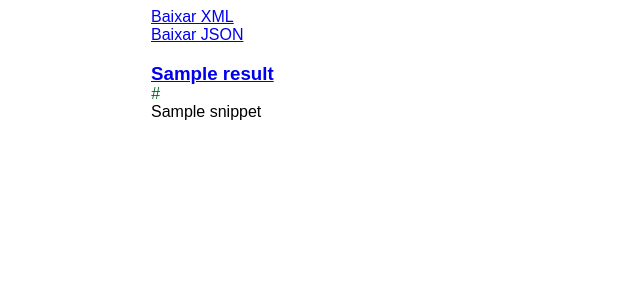
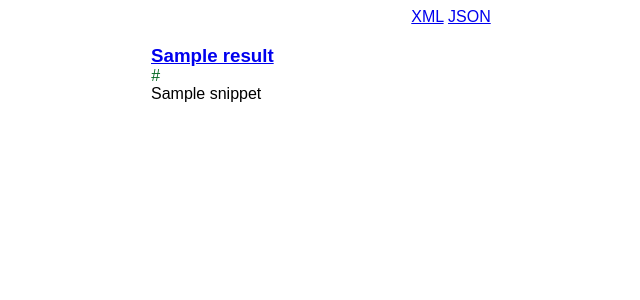
Before and after one commit to gtech-edu/recomendacao, a Django app: template recomendacao/recomendacao/templates/recomendacao/resultados.html in a window 1280 px wide. Shown: the top 300 px of the page, without its empty margins (189-829 px from the left). Run offline with Django 3.2, Linux system fonts and the light colour scheme; the template is opened without the code that fills it: most values are stand-ins (such as "Sample title", 1, 10 or a date in 2020); parts of the project's set-up code (start-up, migrations or seed data) failed here and were passed over; some libraries are stand-ins or nearby versions.

Commit message:
Alinhamento dos links XML/JSON

```diff
--- a/recomendacao/recomendacao/templates/recomendacao/resultados.html
+++ b/recomendacao/recomendacao/templates/recomendacao/resultados.html
@@ -2,12 +2,16 @@
 
 {% block content %}
 
+<style>
+    #results-files {
+        text-align: center;
+    }
+</style>
+
 <div id='results'>
-    <div>
-        <a href='{{ FILES_URL }}{{ text_hash }}.xml'>Baixar XML</a>
-    </div>
-    <div>
-        <a href='{{ FILES_URL }}{{ text_hash }}.json'>Baixar JSON</a>
+    <div id='results-files'>
+        <a href='{{ FILES_URL }}{{ text_hash }}.xml' target='_blank'>XML</a>
+        <a href='{{ FILES_URL }}{{ text_hash }}.json' target='_blank'>JSON</a>
     </div>
 
     <div>
```
